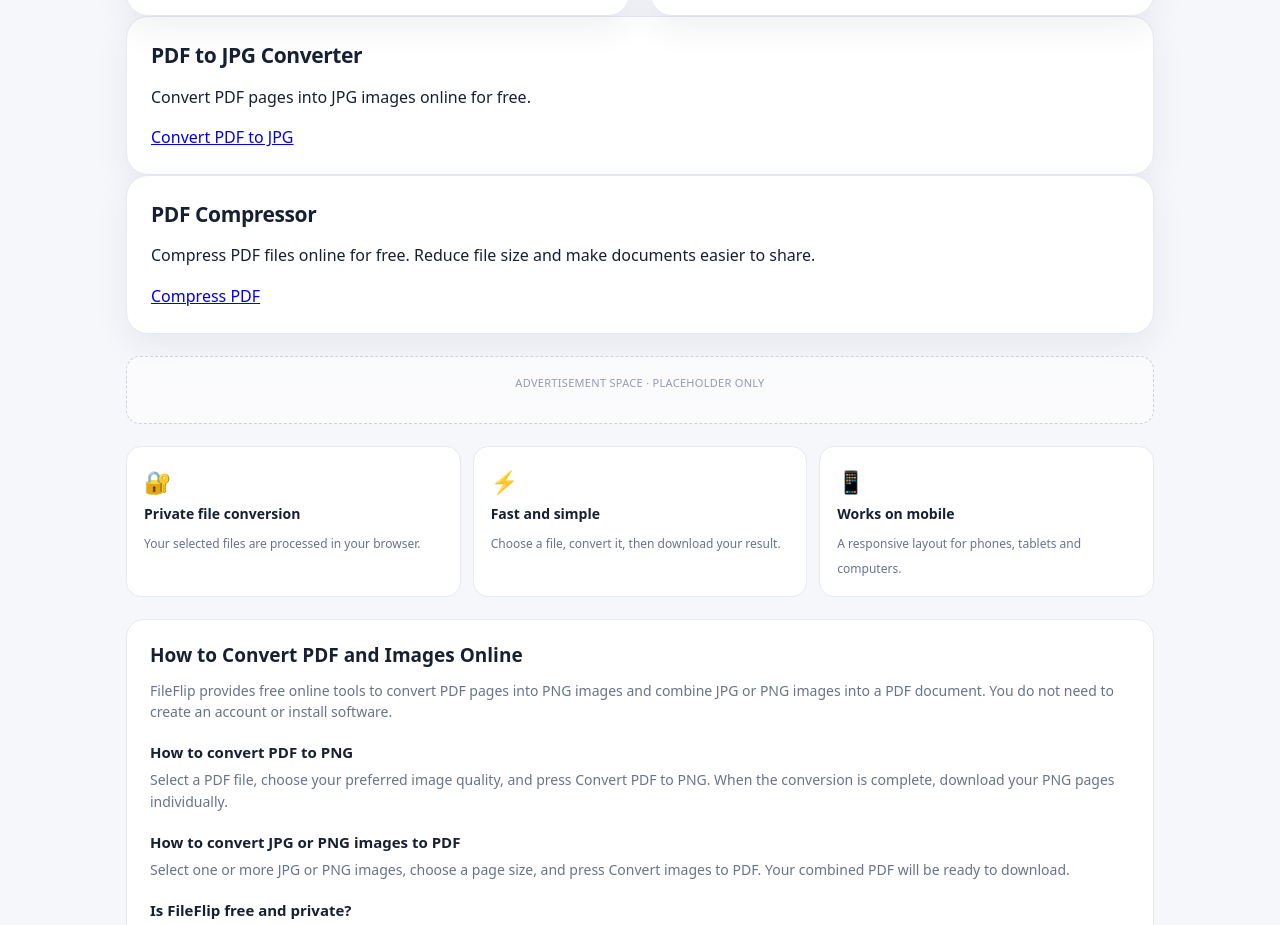
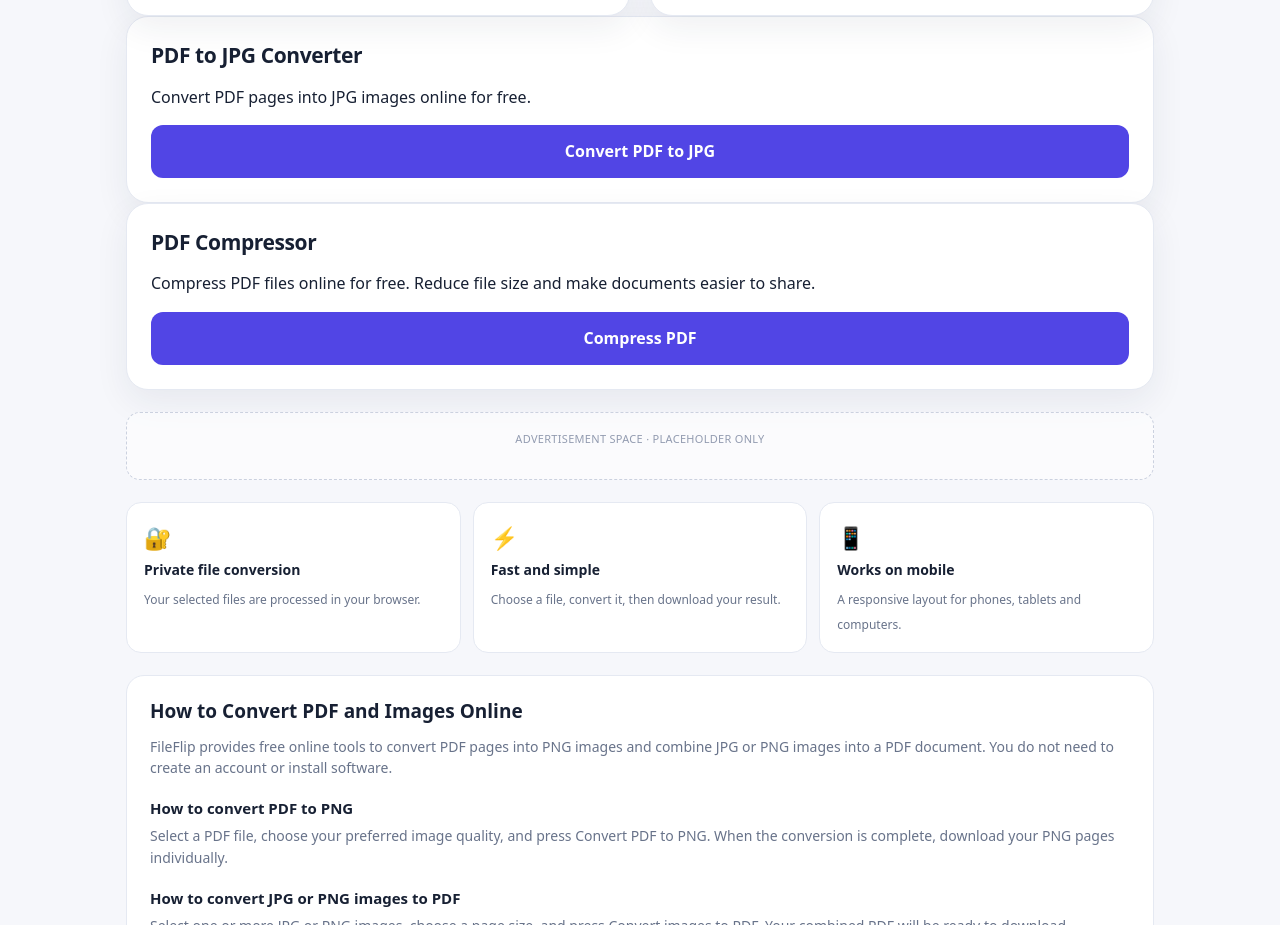
Before and after one commit to krous1991-lang/fileflip-site, a website: page index.html in a window 1280 px wide. Shown: the part 1558-2483 px from the top of the page. Drawn offline with nearby package versions, Linux system fonts and the light colour scheme.

Commit message:
Add button styles to index.html
Add styles for button with hover effect.

```diff
--- a/index.html
+++ b/index.html
@@ -88,6 +88,23 @@ header{padding-bottom:52px}
 .benefit{display:flex;gap:12px;align-items:flex-start}
 .benefit b{margin-top:0}
 .topbar .navtag{font-size:11px}
+}
+  .btn {
+  display: block;
+  width: 100%;
+  text-align: center;
+  background: var(--accent);
+  color: white !important;
+  padding: 14px 18px;
+  border-radius: 12px;
+  text-decoration: none !important;
+  font-weight: 700;
+  margin-top: 16px;
+  transition: opacity 0.2s ease;
+}
+
+.btn:hover {
+  opacity: 0.85;
 }
 </style>
 
```
